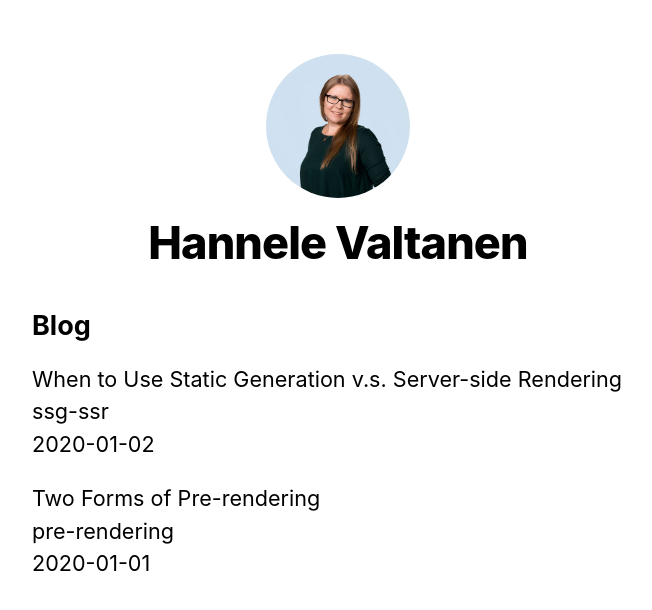
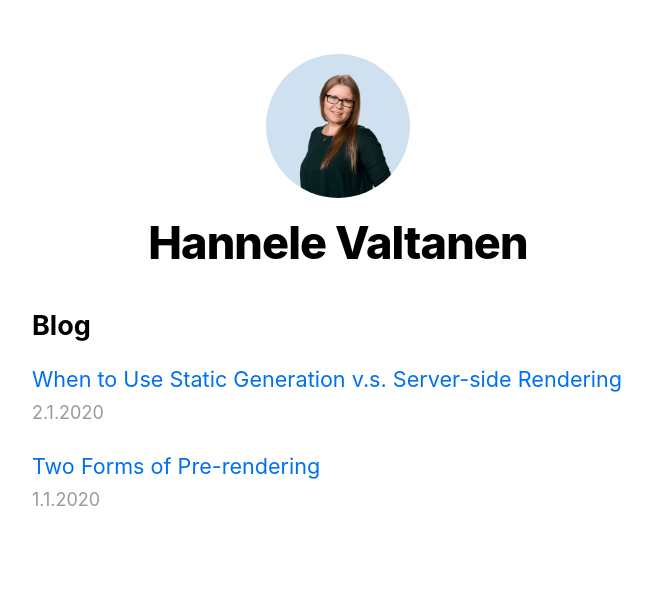
Before and after one commit to hannelevaltanen/nextjs-blog, a Next.js app: page / in a window 1280 px wide. Shown: the top 610 px of the page, without its empty margins (302-954 px from the left). Built offline with nearby package versions, Linux system fonts and the light colour scheme.

Commit message:
Add date component and polish pages

```diff
--- /dev/null
+++ b/components/date.js
@@ -0,0 +1,6 @@
+import { parseISO, format } from 'date-fns'
+
+export default function Date({ dateString }) {
+    const date = parseISO(dateString)
+    return <time dateTime={dateString}>{format(date, 'd.L.yyyy')}</time>
+}
--- a/package.json
+++ b/package.json
@@ -8,6 +8,7 @@
     "start": "next start"
   },
   "dependencies": {
+    "date-fns": "^2.16.1",
     "gray-matter": "^4.0.2",
     "next": "^10.0.0",
     "react": "16.13.1",
--- a/pages/index.js
+++ b/pages/index.js
@@ -2,6 +2,8 @@
 import Layout, { siteTitle } from '../components/layout'
 import utilStyles from '../styles/utils.module.css'
 import { getSortedPostsData } from '../lib/posts'
+import Link from 'next/link'
+import Date from '../components/date'
 
 export async function getStaticProps() {
   const allPostsData = getSortedPostsData()
@@ -23,11 +25,13 @@
         <ul className={utilStyles.list}>
           {allPostsData.map(({ id, date, title }) => (
             <li className={utilStyles.listItem} key={id}>
-              {title}
+              <Link href={`/posts/${id}`}>
+                <a>{title}</a>
+              </Link>
               <br />
-              {id}
-              <br />
-              {date}
+              <small className={utilStyles.lightText}>
+                <Date dateString={date} />
+              </small>
             </li>
           ))}
         </ul>
```
Also changed, not shown: pages/posts/[id].js (+13 -7 lines), 1 other file (tests, documents, lock files or other folders).
